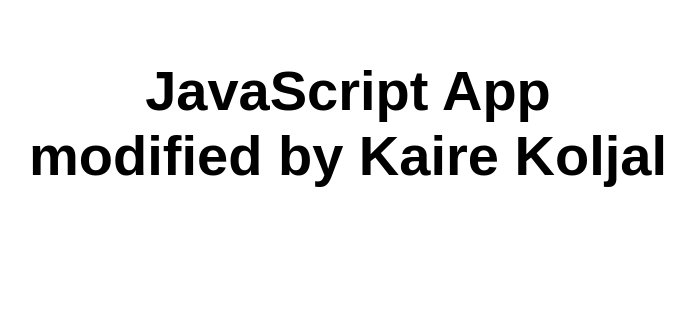
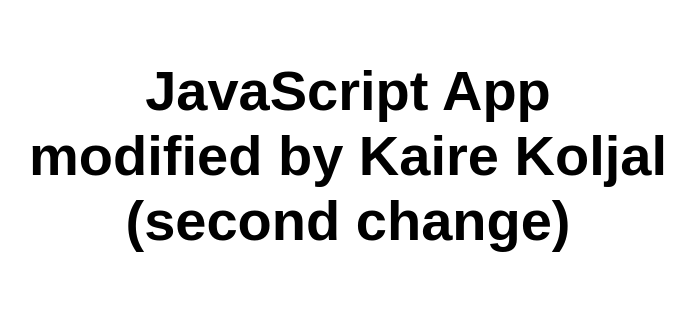
Before and after one commit to KaireKo/utcloud2021azapp, a plain HTML site: page index.html in a window 1280 px wide. Shown: the whole page, without its empty margins (292-987 px from the left). Drawn offline with Linux system fonts and the light colour scheme.

Commit message:
Update index.html

```diff
--- a/index.html
+++ b/index.html
@@ -10,7 +10,7 @@
 
 <body>
   <main>
-    <h1>JavaScript App modified by Kaire Koljal</h1>
+    <h1>JavaScript App modified by Kaire Koljal (second change)</h1>
   </main>
 </body>
 
```
